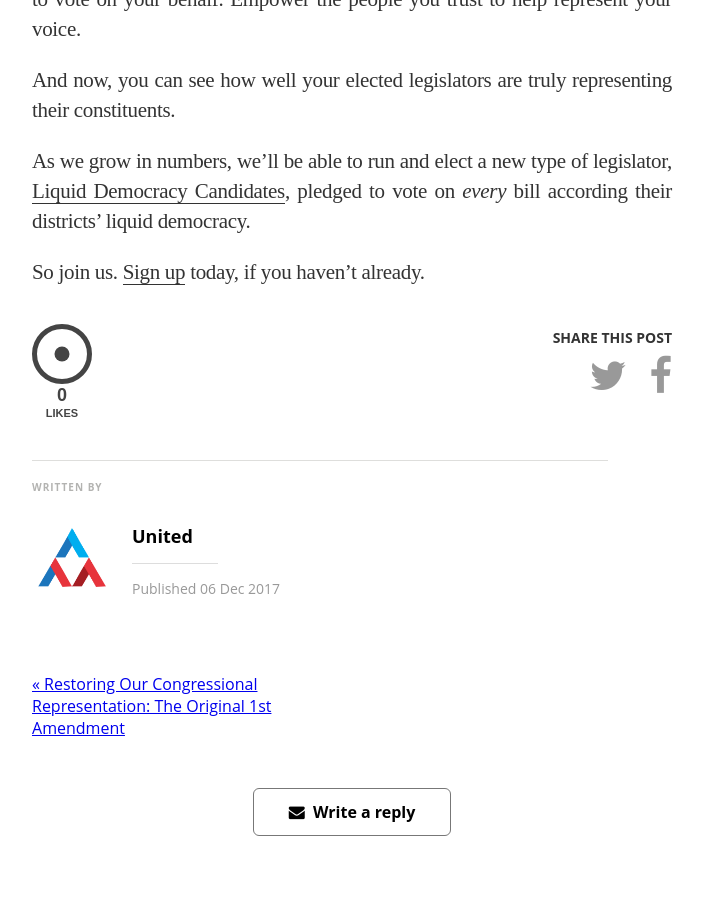
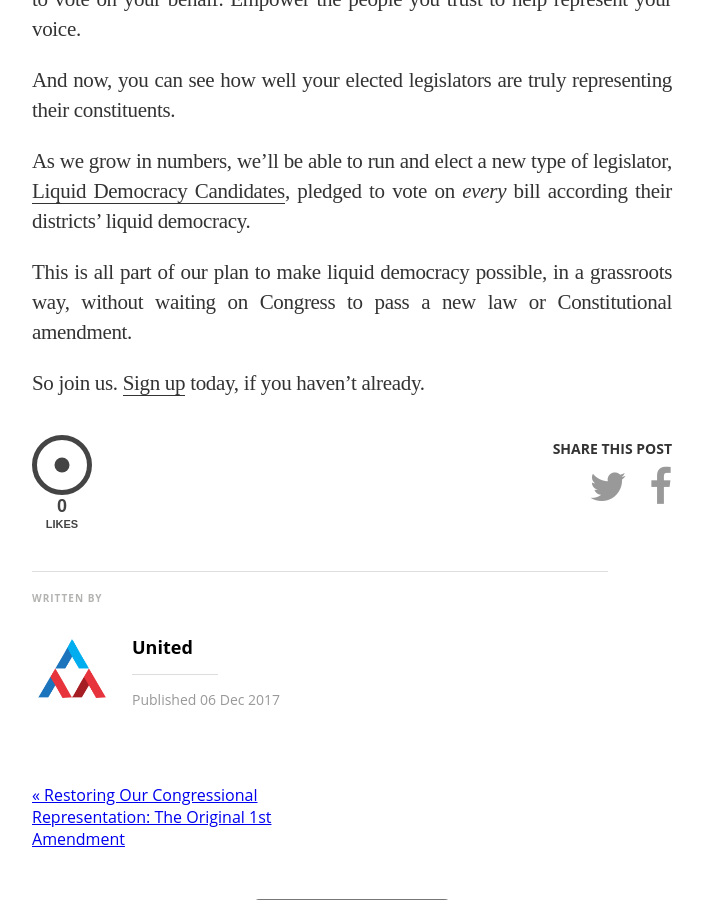
Before and after one commit to voteliquid/blog, a Jekyll site: the page built from _posts/2017-12-06-give-your-rep-an-f-introducing-united-legislator-grades.md, in a window 1280 px wide and 900 px high, scrolled down 3955 px. Shown: the whole window, without its empty margins (288-992 px from the left). Built offline with Jekyll 4.4.1, drawn with Linux system fonts in a browser that asks for light colours; nearby versions of some CDN libraries; some web fonts are replaced.

Commit message:
Add another conclusion line to 'Introducing Rep Grades' about the why

```diff
--- a/_posts/2017-12-06-give-your-rep-an-f-introducing-united-legislator-grades.md
+++ b/_posts/2017-12-06-give-your-rep-an-f-introducing-united-legislator-grades.md
@@ -119,4 +119,6 @@ And now, you can see how well your elected legislators are truly representing th
 
 As we grow in numbers, we'll be able to run and elect a new type of legislator, [Liquid Democracy Candidates](/2017/07/04/running-liquid-democracy-candidates/), pledged to vote on *every* bill according their districts' liquid democracy.
 
+This is all part of our plan to make liquid democracy possible, in a grassroots way, without waiting on Congress to pass a new law or Constitutional amendment.
+
 So join us. [Sign up](https://united.vote/join) today, if you haven't already.
```
